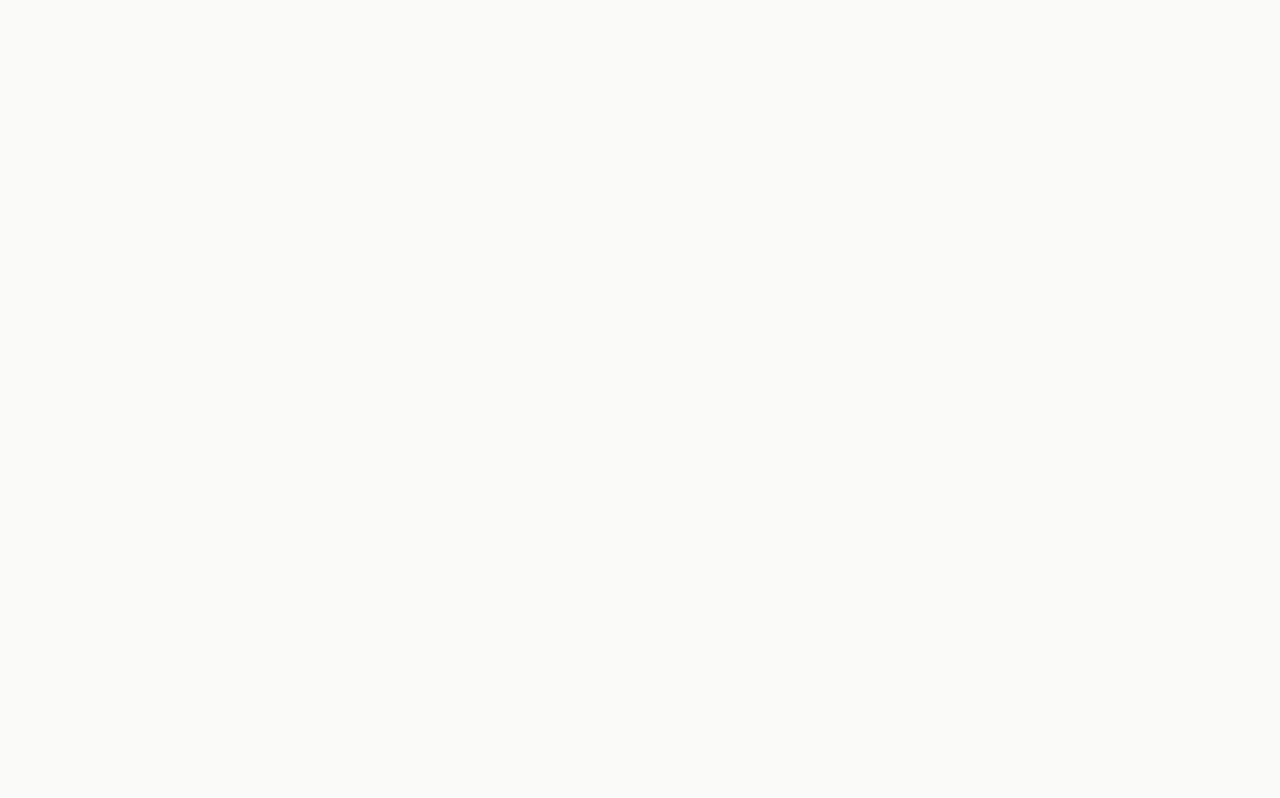
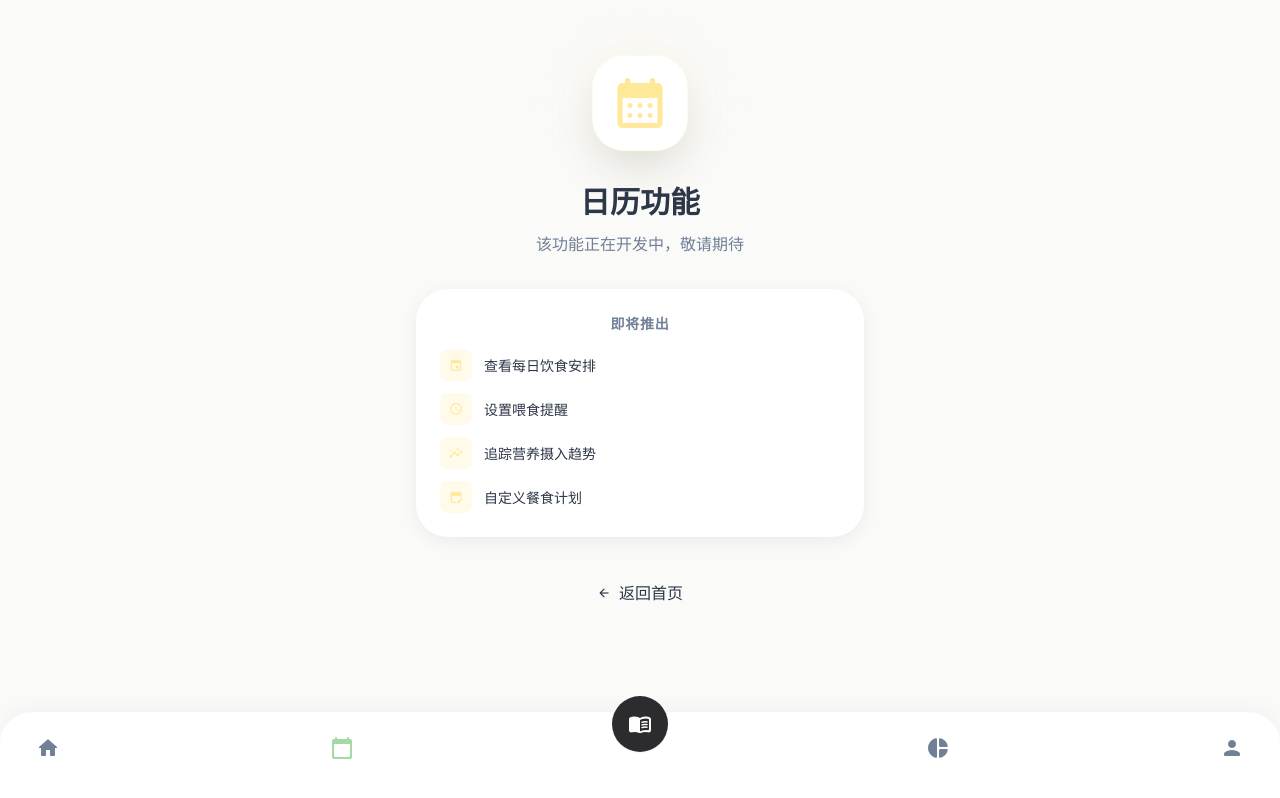
Before and after one commit to iuikj/pet-food-frontend, a React (Vite) app in the folder web-app/: page /calendar in a window 1280 px wide. Before the commit this address had no page. Built offline with nearby package versions, Linux system fonts and the light colour scheme.

Commit message:
feat: 初始化前端应用，并添加了多个页面和基础组件。

```diff
--- a/web-app/src/App.jsx
+++ b/web-app/src/App.jsx
@@ -11,6 +11,8 @@ import PlanSummary from './pages/PlanSummary';
 import PlanDetails from './pages/PlanDetails';
 import DashboardWeekly from './pages/DashboardWeekly';
 import DashboardDaily from './pages/DashboardDaily';
+import CalendarPage from './pages/CalendarPage';
+import AnalysisPage from './pages/AnalysisPage';
 import Profile from './pages/Profile';
 
 function AnimatedRoutes() {
@@ -20,9 +22,10 @@ function AnimatedRoutes() {
     <AnimatePresence mode="wait" initial={false}>
       <Routes location={location} key={location.pathname}>
         <Route element={<Layout />}>
-          <Route path="/" element={<Home />} />
-          <Route path="/dashboard/weekly" element={<DashboardWeekly />} />
-          <Route path="/dashboard/daily" element={<DashboardDaily />} />
+          <Route path="/" element={<DashboardWeekly />} />
+          <Route path="/calendar" element={<CalendarPage />} />
+          <Route path="/analysis" element={<AnalysisPage />} />
+          <Route path="/plan/create" element={<Home />} />
           <Route path="/plan/summary" element={<PlanSummary />} />
           <Route path="/profile" element={<Profile />} />
         </Route>
--- a/web-app/src/components/layout/BottomNav.jsx
+++ b/web-app/src/components/layout/BottomNav.jsx
@@ -10,15 +10,19 @@ export default function BottomNav() {
         if (path === '/') {
             return location.pathname === '/';
         }
+        // Plan创建页面需要精确或子路由匹配
+        if (path === '/plan/create') {
+            return location.pathname === '/plan/create' || location.pathname.startsWith('/plan/');
+        }
         // 其他路径使用 startsWith 来支持子路由
         return location.pathname.startsWith(path);
     };
 
     const navItems = [
         { name: 'Home', icon: 'home', path: '/' },
-        { name: 'Calendar', icon: 'calendar_today', path: '/dashboard/weekly' },
-        { name: 'Plan', icon: 'menu_book', path: '/plan/summary', isFab: true },
-        { name: 'Analysis', icon: 'pie_chart', path: '/dashboard/daily' },
+        { name: 'Calendar', icon: 'calendar_today', path: '/calendar' },
+        { name: 'Plan', icon: 'menu_book', path: '/plan/create', isFab: true },
+        { name: 'Analysis', icon: 'pie_chart', path: '/analysis' },
         { name: 'Profile', icon: 'person', path: '/profile' },
     ];
 
@@ -32,8 +36,8 @@ export default function BottomNav() {
                                 key={item.name}
                                 to={item.path}
                                 className={`relative -top-6 w-14 h-14 rounded-full shadow-sm flex items-center justify-center transform transition-all hover:scale-105 active:scale-95 bg-surface-dark dark:bg-gray-700 ${isActive(item.path)
-                                        ? 'text-primary'
-                                        : 'text-white dark:text-white'
+                                    ? 'text-primary'
+                                    : 'text-white dark:text-white'
                                     }`}
                             >
                                 <span className="material-icons-round text-2xl">{item.icon}</span>
--- /dev/null
+++ b/web-app/src/pages/AnalysisPage.jsx
@@ -0,0 +1,64 @@
+import React from 'react';
+import { motion } from 'framer-motion';
+import { pageTransitions } from '../utils/animations';
+import { Link } from 'react-router-dom';
+
+export default function AnalysisPage() {
+    return (
+        <motion.div
+            {...pageTransitions}
+            className="min-h-screen flex items-center justify-center px-6 pb-32"
+        >
+            <div className="max-w-md w-full text-center space-y-8">
+                {/* 图标 */}
+                <div className="relative inline-block">
+                    <div className="absolute inset-0 bg-accent-blue/20 rounded-full blur-2xl animate-pulse-slow"></div>
+                    <div className="relative w-24 h-24 mx-auto bg-surface-light dark:bg-surface-dark rounded-3xl shadow-large flex items-center justify-center border border-accent-blue/20">
+                        <span className="material-icons-round text-6xl text-accent-blue">analytics</span>
+                    </div>
+                </div>
+
+                {/* 标题和描述 */}
+                <div className="space-y-3">
+                    <h1 className="text-3xl font-bold text-text-main-light dark:text-text-main-dark">
+                        数据分析
+                    </h1>
+                    <p className="text-base text-text-muted-light dark:text-text-muted-dark leading-relaxed">
+                        该功能正在开发中，敬请期待
+                    </p>
+                </div>
+
+                {/* 功能预览 */}
+                <div className="bg-white dark:bg-surface-dark rounded-3xl p-6 shadow-soft space-y-4">
+                    <h3 className="text-sm font-bold text-text-muted-light dark:text-text-muted-dark uppercase tracking-wider">
+                        即将推出
+                    </h3>
+                    <ul className="space-y-3 text-left">
+                        {[
+                            { icon: 'show_chart', text: '营养摄入趋势分析' },
+                            { icon: 'monitor_weight', text: '体重变化跟踪' },
+                            { icon: 'favorite', text: '健康指标监测' },
+                            { icon: 'overview', text: '全面健康报告' }
+                        ].map((item, index) => (
+                            <li key={index} className="flex items-center gap-3 text-sm text-text-main-light dark:text-text-main-dark">
+                                <div className="w-8 h-8 rounded-lg bg-accent-blue/20 flex items-center justify-center flex-shrink-0">
+                                    <span className="material-icons-round text-accent-blue text-sm">{item.icon}</span>
+                                </div>
+                                <span>{item.text}</span>
+                            </li>
+                        ))}
+                    </ul>
+                </div>
+
+                {/* 返回按钮 */}
+                <Link
+                    to="/"
+                    className="inline-flex items-center gap-2 px-6 py-3 bg-background-light dark:bg-background-dark rounded-xl text-text-main-light dark:text-text-main-dark font-medium hover:bg-gray-100 dark:hover:bg-gray-700 transition-all duration-200"
+                >
+                    <span className="material-icons-round text-sm">arrow_back</span>
+                    返回首页
+                </Link>
+            </div>
+        </motion.div>
+    );
+}
--- /dev/null
+++ b/web-app/src/pages/CalendarPage.jsx
@@ -0,0 +1,64 @@
+import React from 'react';
+import { motion } from 'framer-motion';
+import { pageTransitions } from '../utils/animations';
+import { Link } from 'react-router-dom';
+
+export default function CalendarPage() {
+    return (
+        <motion.div
+            {...pageTransitions}
+            className="min-h-screen flex items-center justify-center px-6 pb-32"
+        >
+            <div className="max-w-md w-full text-center space-y-8">
+                {/* 图标 */}
+                <div className="relative inline-block">
+                    <div className="absolute inset-0 bg-secondary/20 rounded-full blur-2xl animate-pulse-slow"></div>
+                    <div className="relative w-24 h-24 mx-auto bg-surface-light dark:bg-surface-dark rounded-3xl shadow-large flex items-center justify-center border border-secondary/20">
+                        <span className="material-icons-round text-6xl text-secondary">calendar_month</span>
+                    </div>
+                </div>
+
+                {/* 标题和描述 */}
+                <div className="space-y-3">
+                    <h1 className="text-3xl font-bold text-text-main-light dark:text-text-main-dark">
+                        日历功能
+                    </h1>
+                    <p className="text-base text-text-muted-light dark:text-text-muted-dark leading-relaxed">
+                        该功能正在开发中，敬请期待
+                    </p>
+                </div>
+
+                {/* 功能预览 */}
+                <div className="bg-white dark:bg-surface-dark rounded-3xl p-6 shadow-soft space-y-4">
+                    <h3 className="text-sm font-bold text-text-muted-light dark:text-text-muted-dark uppercase tracking-wider">
+                        即将推出
+                    </h3>
+                    <ul className="space-y-3 text-left">
+                        {[
+                            { icon: 'event', text: '查看每日饮食安排' },
+                            { icon: 'schedule', text: '设置喂食提醒' },
+                            { icon: 'insights', text: '追踪营养摄入趋势' },
+                            { icon: 'edit_calendar', text: '自定义餐食计划' }
+                        ].map((item, index) => (
+                            <li key={index} className="flex items-center gap-3 text-sm text-text-main-light dark:text-text-main-dark">
+                                <div className="w-8 h-8 rounded-lg bg-secondary/20 flex items-center justify-center flex-shrink-0">
+                                    <span className="material-icons-round text-secondary text-sm">{item.icon}</span>
+                                </div>
+                                <span>{item.text}</span>
+                            </li>
+                        ))}
+                    </ul>
+                </div>
+
+                {/* 返回按钮 */}
+                <Link
+                    to="/"
+                    className="inline-flex items-center gap-2 px-6 py-3 bg-background-light dark:bg-background-dark rounded-xl text-text-main-light dark:text-text-main-dark font-medium hover:bg-gray-100 dark:hover:bg-gray-700 transition-all duration-200"
+                >
+                    <span className="material-icons-round text-sm">arrow_back</span>
+                    返回首页
+                </Link>
+            </div>
+        </motion.div>
+    );
+}
```
Also changed, not shown: 1 other file (tests, documents, lock files or other folders).
